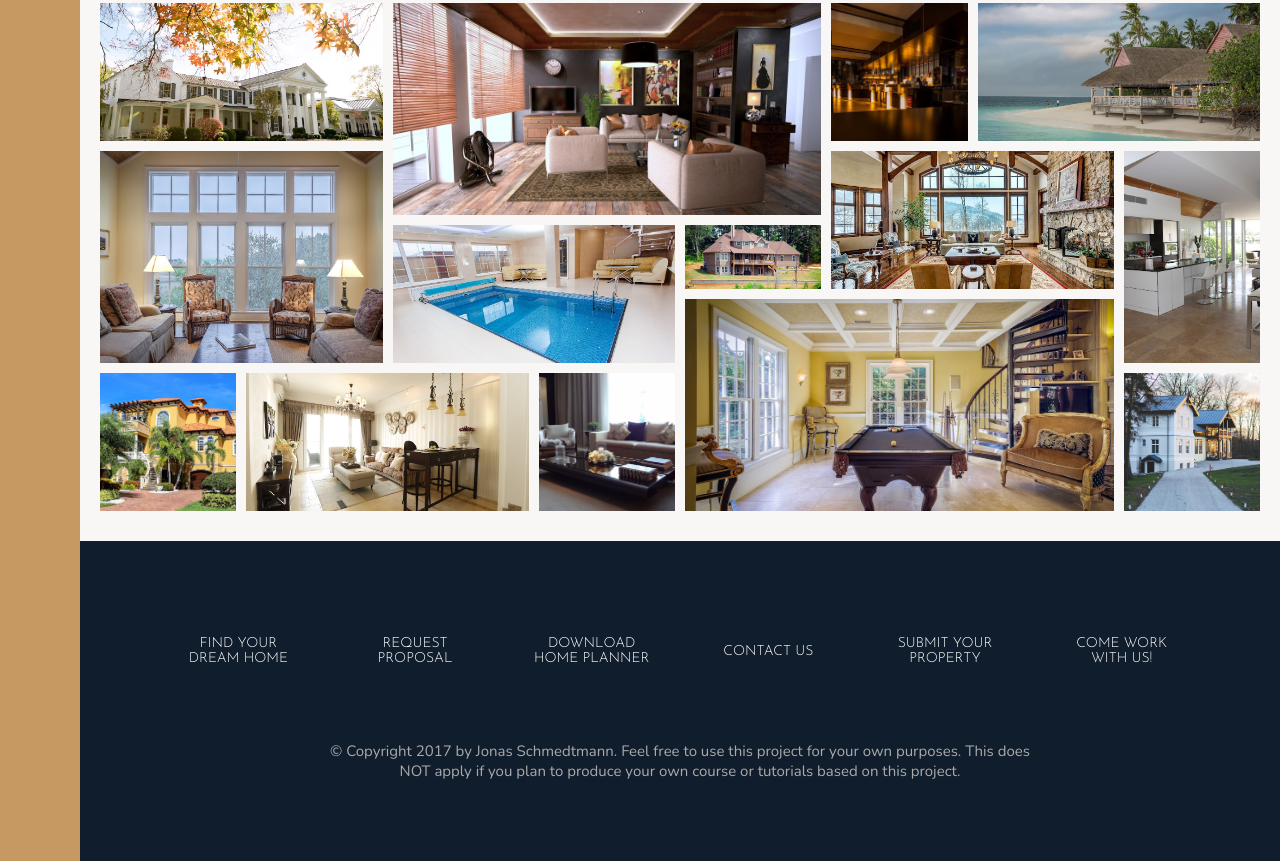
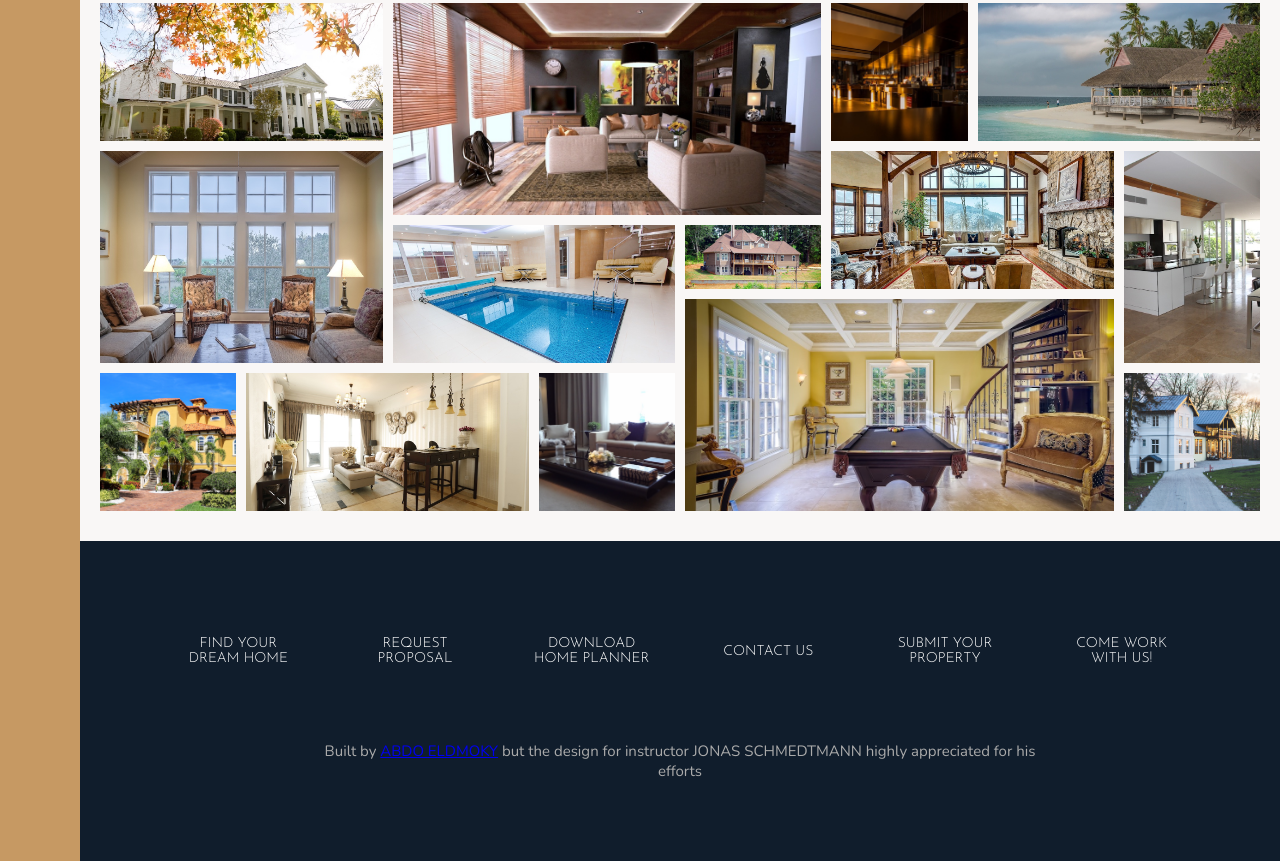
Before and after one commit to abdo-moky/nexter, a website: page index.html in a window 1280 px wide. Shown: the part 2901-3762 px from the top of the page. Drawn offline with nearby package versions, Linux system fonts and the light colour scheme.

Commit message:
change copy right

```diff
--- a/index.html
+++ b/index.html
@@ -341,8 +341,7 @@
                     <li class="nav__item"><a href="#" class="nav__link">Come work with us!</a></li>
             </ul>
             <p class="copyright">
-                &copy; Copyright 2017 by Jonas Schmedtmann. Feel free to use this project for your own purposes. This does NOT apply if you plan to produce your own course or tutorials based on this project.
-            </p>
+                Built by <a href="http://abdoeldmoky.netlify.app" target="_blank">ABDO ELDMOKY</a>  but the design for instructor JONAS SCHMEDTMANN highly appreciated for his efforts            </p>
         </footer>
     </body>
 </html>
```
